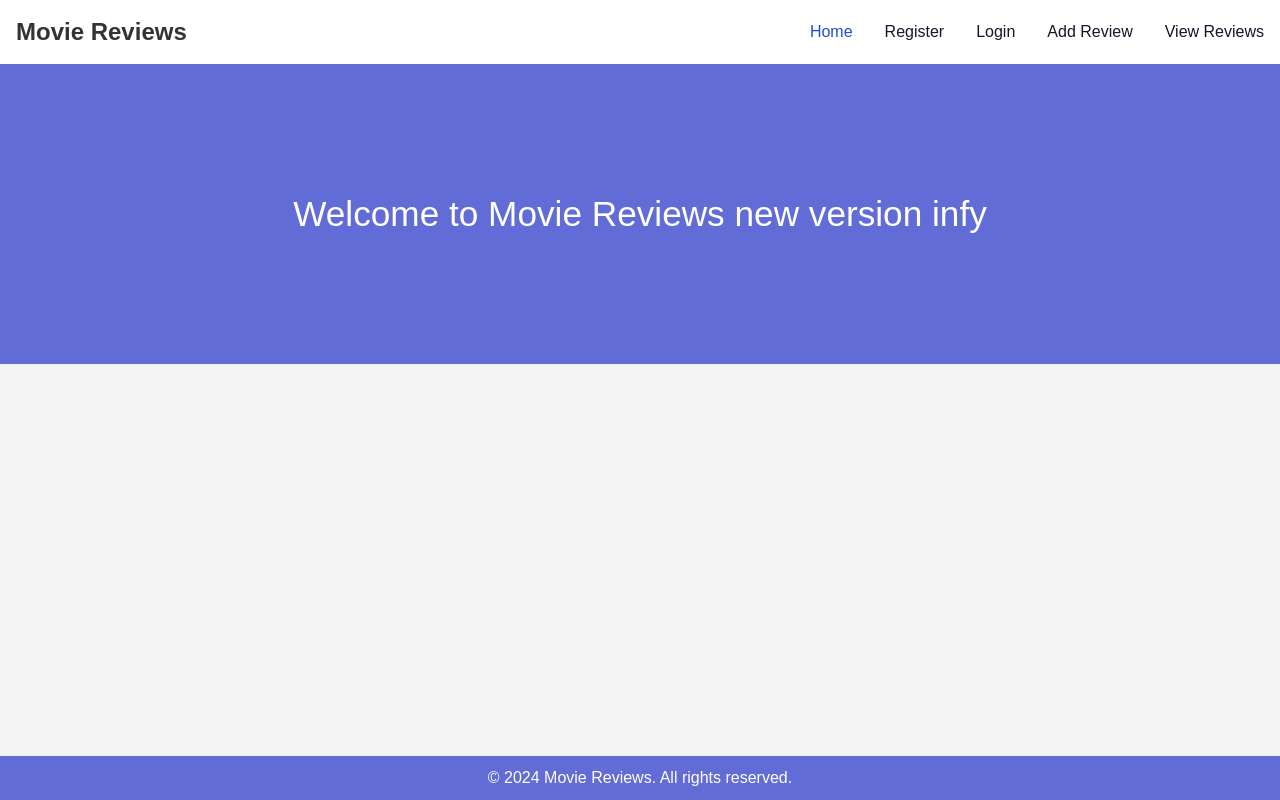
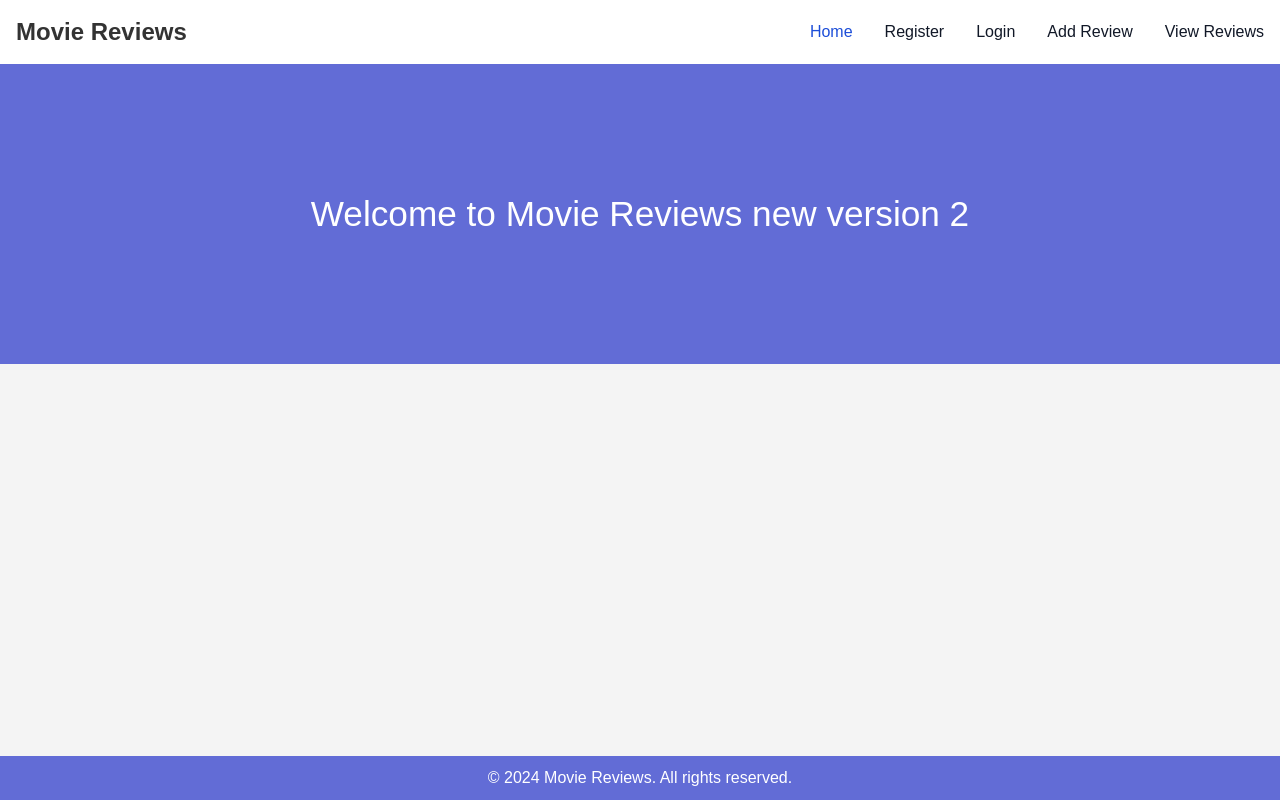
Before and after one commit to ayush148/project, a website: page web/public/index.html in a window 1280 px wide. Drawn offline with nearby package versions, Linux system fonts and the light colour scheme.

Commit message:
Update index.html

```diff
--- a/web/public/index.html
+++ b/web/public/index.html
@@ -45,7 +45,7 @@
       </nav>
 
       <header>
-        <h1>Welcome to Movie Reviews new  version infy</h1>
+        <h1>Welcome to Movie Reviews new  version 2</h1>
 
     </header>
 
```
